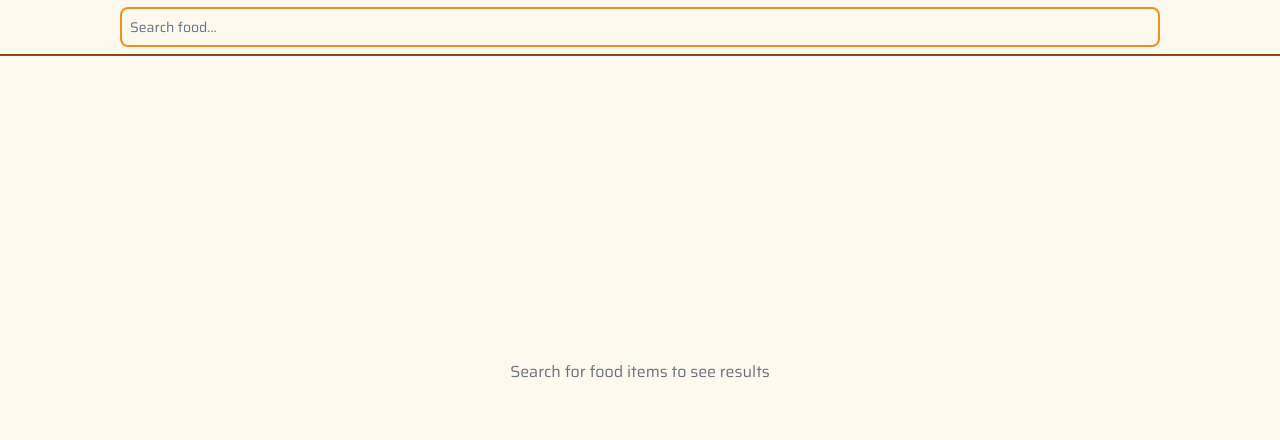
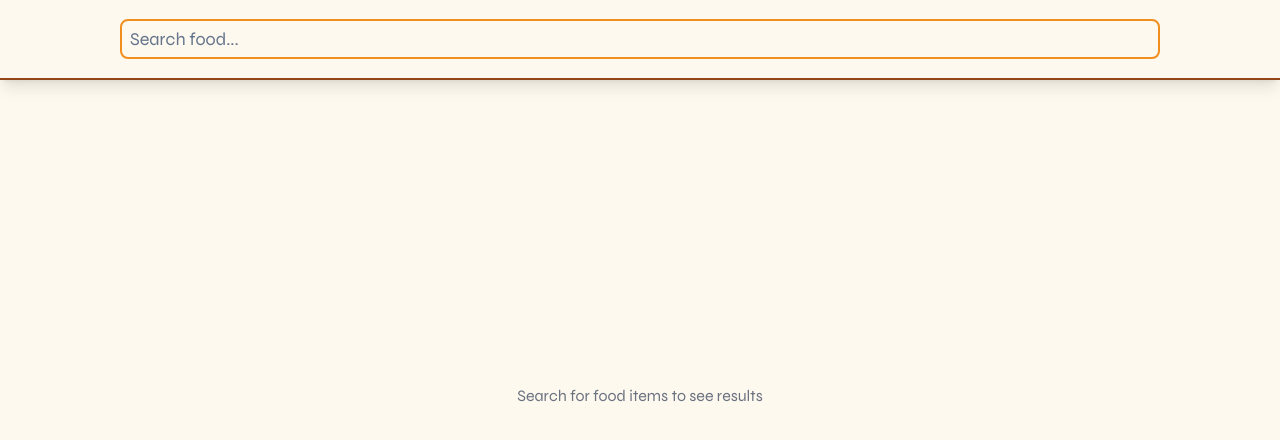
Before and after one commit to aarondjudzman/heartburn, a Next.js app: page / in a window 1280 px wide. Shown: the top 440 px of the page. Built offline with nearby package versions, Linux system fonts and the light colour scheme.

Commit message:
change colour and font

```diff
--- a/app/components/FoodSearch.tsx
+++ b/app/components/FoodSearch.tsx
@@ -18,13 +18,13 @@ export default function FoodSearch() {
 
   return (
     <div className="flex flex-col min-h-screen w-screen items-center bg-peach-yellow-50">
-      <header className="sticky top-0 z-30 w-full flex h-14 bg-peach-yellow-50 items-center border-b-2 border-b-peach-yellow-800 px-4">
+      <header className="sticky top-0 z-30 w-full flex h-20 bg-peach-yellow-50 items-center border-b-2 border-b-peach-yellow-800 px-4 shadow-lg">
         <div className="relative w-full flex justify-center">
           <Input
             type="search"
             placeholder="Search food..."
             onChange={(e) => handleSearch(e.target.value)}
-            className="w-5/6 rounded-lg bg-transparent pl-2 border-2 border-peach-yellow-500 focus-visible:ring-peach-yellow-600"
+            className="w-5/6 text-lg rounded-lg bg-transparent pl-2 border-2 border-peach-yellow-500 focus-visible:ring-peach-yellow-600"
           />
         </div>
       </header>
@@ -38,12 +38,14 @@ export default function FoodSearch() {
             searchResults.map((item, index) => (
               <Card
                 key={index}
-                className="mb-4 border-2 border-peach-yellow-400 shadow-lg"
+                className="mb-4 border-2 border-peach-yellow-400 shadow-sm"
               >
                 <CardHeader>
                   <div className="flex justify-between items-center">
                     <div className="w-5/6">
-                      <CardTitle className="text-sm">{item.name}</CardTitle>
+                      <CardTitle className="text-xl mr-3 text-slate-600">
+                        {item.name}
+                      </CardTitle>
                     </div>
                     <div className="w-1/6">
                       <HeartburnBadge category={item.category} />
--- a/app/components/HeartburnBadge.tsx
+++ b/app/components/HeartburnBadge.tsx
@@ -8,9 +8,9 @@ import {
 } from "@fortawesome/free-solid-svg-icons";
 
 const categoryColors = {
-  [HeartburnCategory.DoesNotCause]: "bg-green-500",
-  [HeartburnCategory.MayCause]: "bg-yellow-500",
-  [HeartburnCategory.WillCause]: "bg-red-500",
+  [HeartburnCategory.DoesNotCause]: "bg-green-400",
+  [HeartburnCategory.MayCause]: "bg-yellow-400",
+  [HeartburnCategory.WillCause]: "bg-red-400",
 };
 
 const categoryIcons = {
--- a/app/layout.tsx
+++ b/app/layout.tsx
@@ -1,8 +1,8 @@
 import type { Metadata } from "next";
-import { Saira } from "next/font/google";
+import { Syne } from "next/font/google";
 import "./globals.css";
 
-const saira = Saira({ subsets: ["latin"] });
+const syne = Syne({ subsets: ["latin"] });
 
 export const metadata: Metadata = {
   title: "Create Next App",
@@ -16,7 +16,7 @@ export default function RootLayout({
 }>) {
   return (
     <html lang="en">
-      <body className={saira.className}>{children}</body>
+      <body className={syne.className}>{children}</body>
     </html>
   );
 }
```
